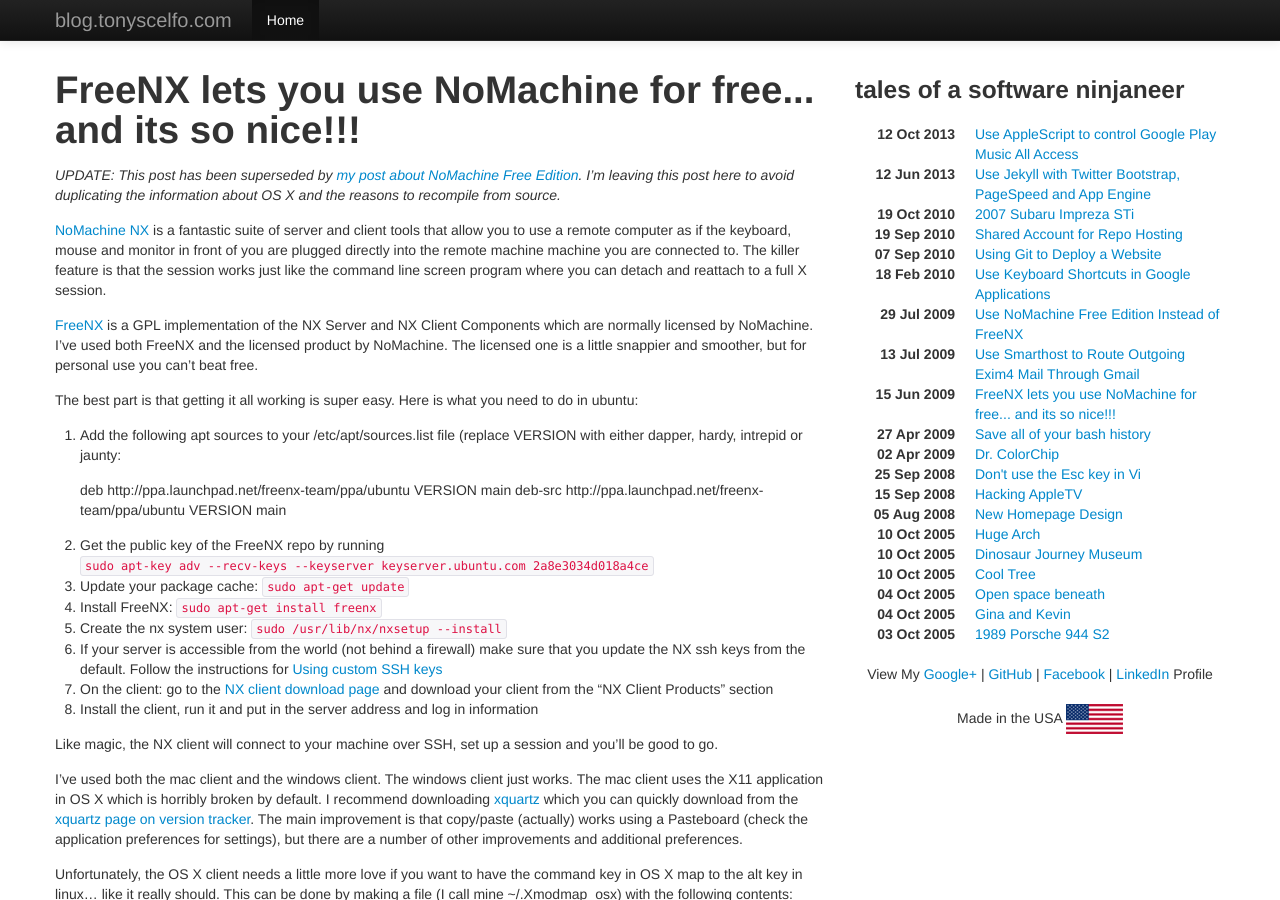
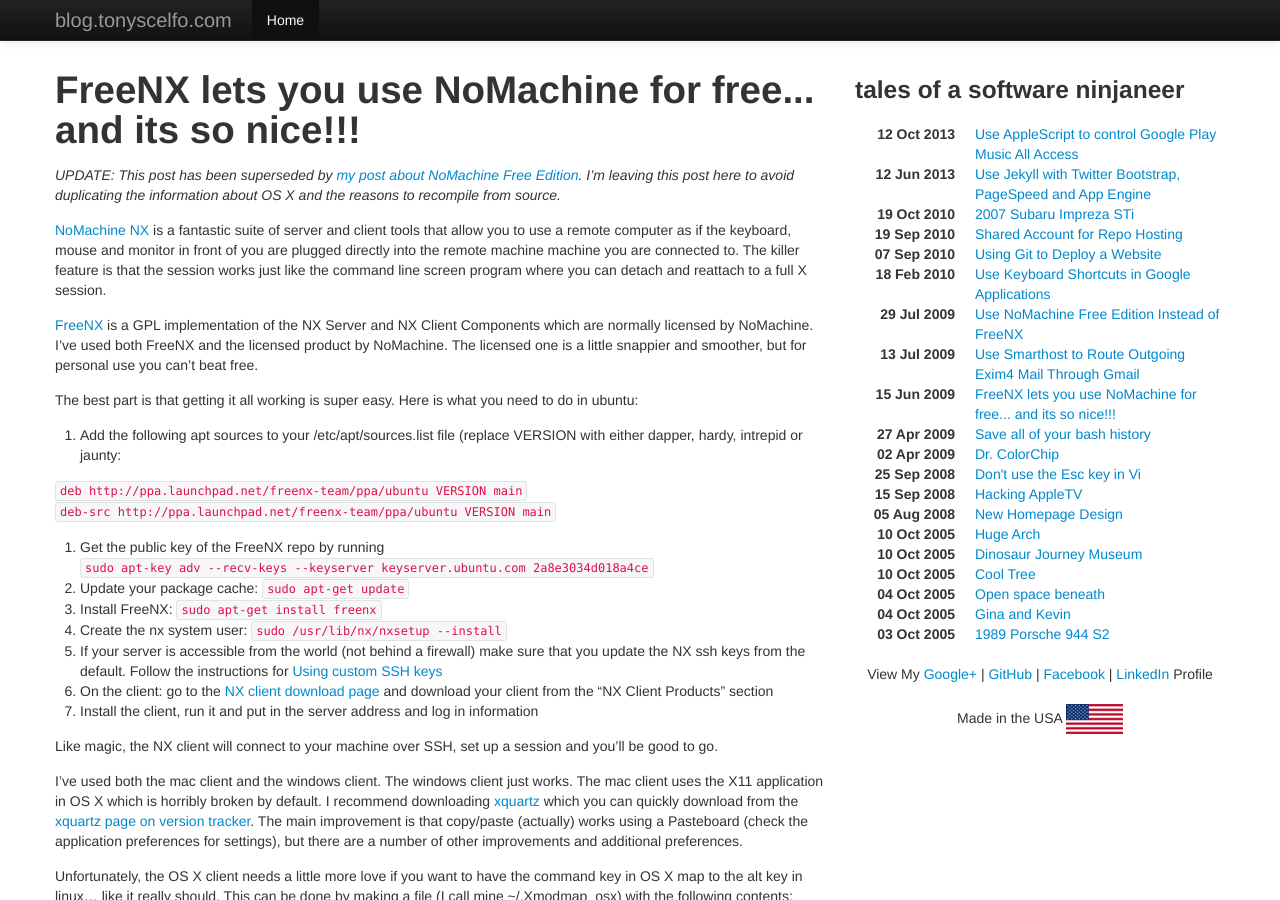
Before and after one commit to mchelen/tonyscelfo.com, a Jekyll site: the page built from _posts/2009-06-15-freenx-lets-you-use-nomachine-for-free.md, in a window 1280 px wide and 900 px high. Built offline with Jekyll 4.4.1, drawn with Linux system fonts in a browser that asks for light colours; nearby versions of some CDN libraries; comment, search, counter and statistics services are not loaded.

Commit message:
fix blcok quoting

```diff
--- a/_posts/2009-06-15-freenx-lets-you-use-nomachine-for-free.md
+++ b/_posts/2009-06-15-freenx-lets-you-use-nomachine-for-free.md
@@ -14,8 +14,8 @@
 
 1. Add the following apt sources to your /etc/apt/sources.list file (replace VERSION with either dapper, hardy, intrepid or jaunty:
 
-    deb http://ppa.launchpad.net/freenx-team/ppa/ubuntu VERSION main
-    deb-src http://ppa.launchpad.net/freenx-team/ppa/ubuntu VERSION main
+`deb http://ppa.launchpad.net/freenx-team/ppa/ubuntu VERSION main`
+`deb-src http://ppa.launchpad.net/freenx-team/ppa/ubuntu VERSION main`
 
 2. Get the public key of the FreeNX repo by running `sudo apt-key adv --recv-keys --keyserver keyserver.ubuntu.com 2a8e3034d018a4ce`
 3. Update your package cache: `sudo apt-get update`
```
